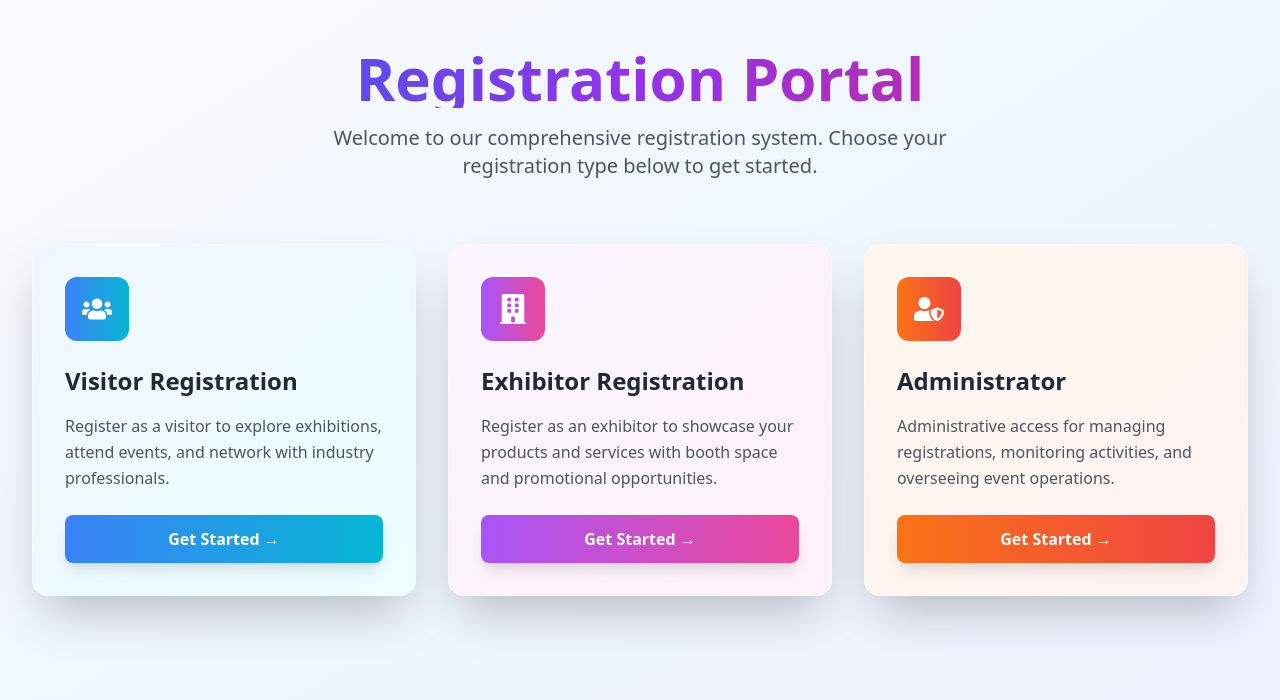
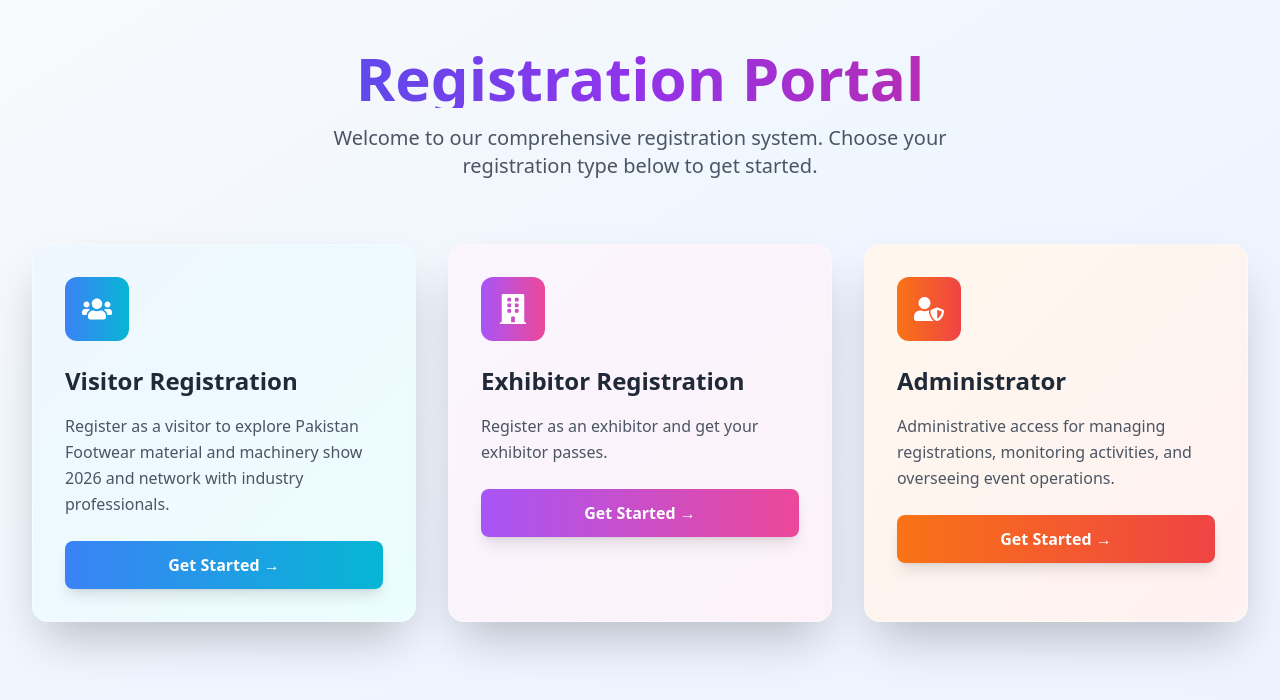
Before and after one commit to wahaj16/registration-portal, a React (Create React App) app: page / in a window 1280 px wide. Shown: the top 700 px of the page. Built offline with nearby package versions, Linux system fonts and the light colour scheme; no server answers.

Commit message:
textualchanges

```diff
--- a/src/components/Dashboard.js
+++ b/src/components/Dashboard.js
@@ -21,7 +21,7 @@ const Dashboard = () => {
       id: 'visitor',
       icon: FaUsers,
       title: 'Visitor Registration',
-      description: 'Register as a visitor to explore exhibitions, attend events, and network with industry professionals.',
+      description: 'Register as a visitor to explore Pakistan Footwear material and machinery show 2026 and network with industry professionals.',
       gradient: 'from-blue-500 to-cyan-500',
       bgGradient: 'from-blue-50 to-cyan-50',
     },
@@ -29,7 +29,7 @@ const Dashboard = () => {
       id: 'exhibitor',
       icon: FaBuilding,
       title: 'Exhibitor Registration',
-      description: 'Register as an exhibitor to showcase your products and services with booth space and promotional opportunities.',
+      description: 'Register as an exhibitor and get your exhibitor passes.',
       gradient: 'from-purple-500 to-pink-500',
       bgGradient: 'from-purple-50 to-pink-50',
     },
--- a/src/components/ExhibitorSuccess.js
+++ b/src/components/ExhibitorSuccess.js
@@ -36,7 +36,7 @@ const ExhibitorSuccess = ({ exhibitorData, onBack }) => {
             <FaCheckCircle className="text-4xl text-white" />
           </motion.div>
           <h2 className="text-3xl md:text-4xl font-bold text-gray-800 mb-2">Exhibitor Registration Successful!</h2>
-          <p className="text-gray-600 text-lg">Your exhibitor registration has been submitted and is pending approval.</p>
+          <p className="text-gray-600 text-lg">Your exhibitor registration has been submitted.</p>
         </motion.div>
 
         {/* Exhibitor Card */}
```
